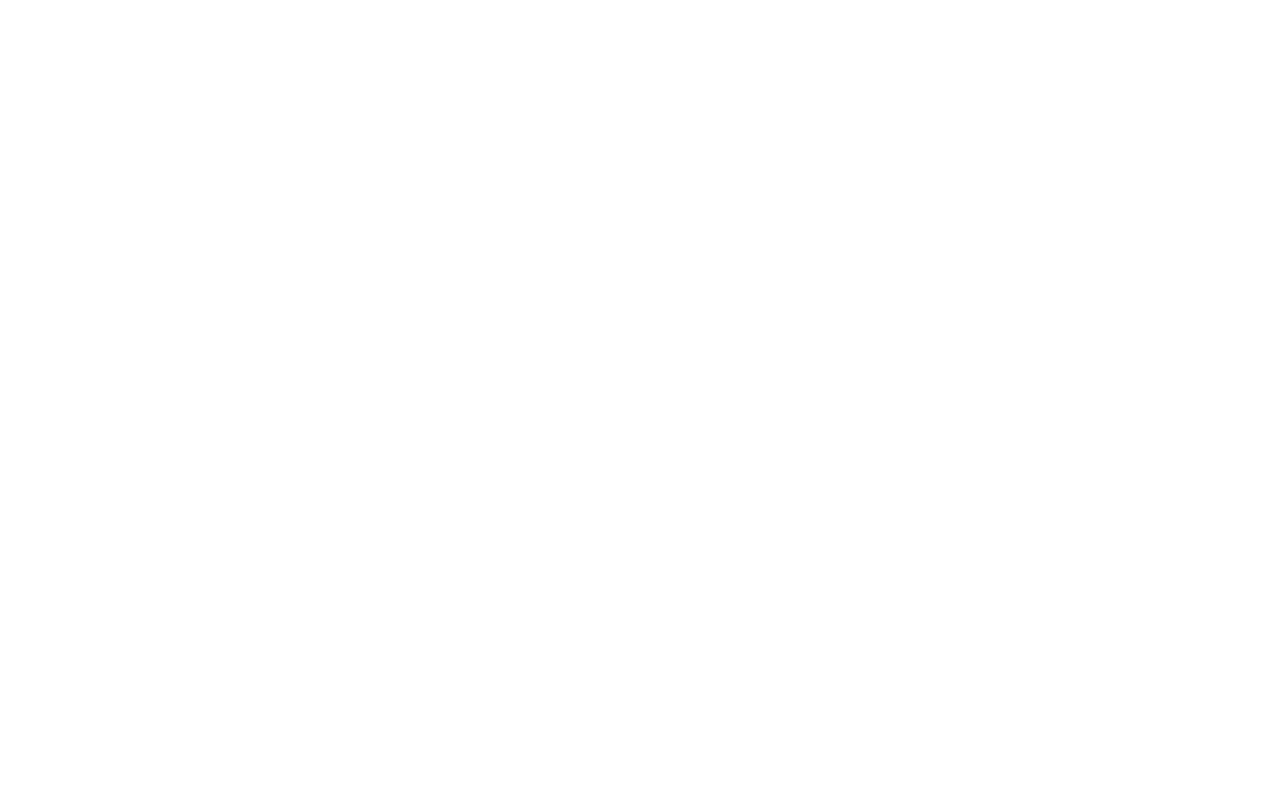
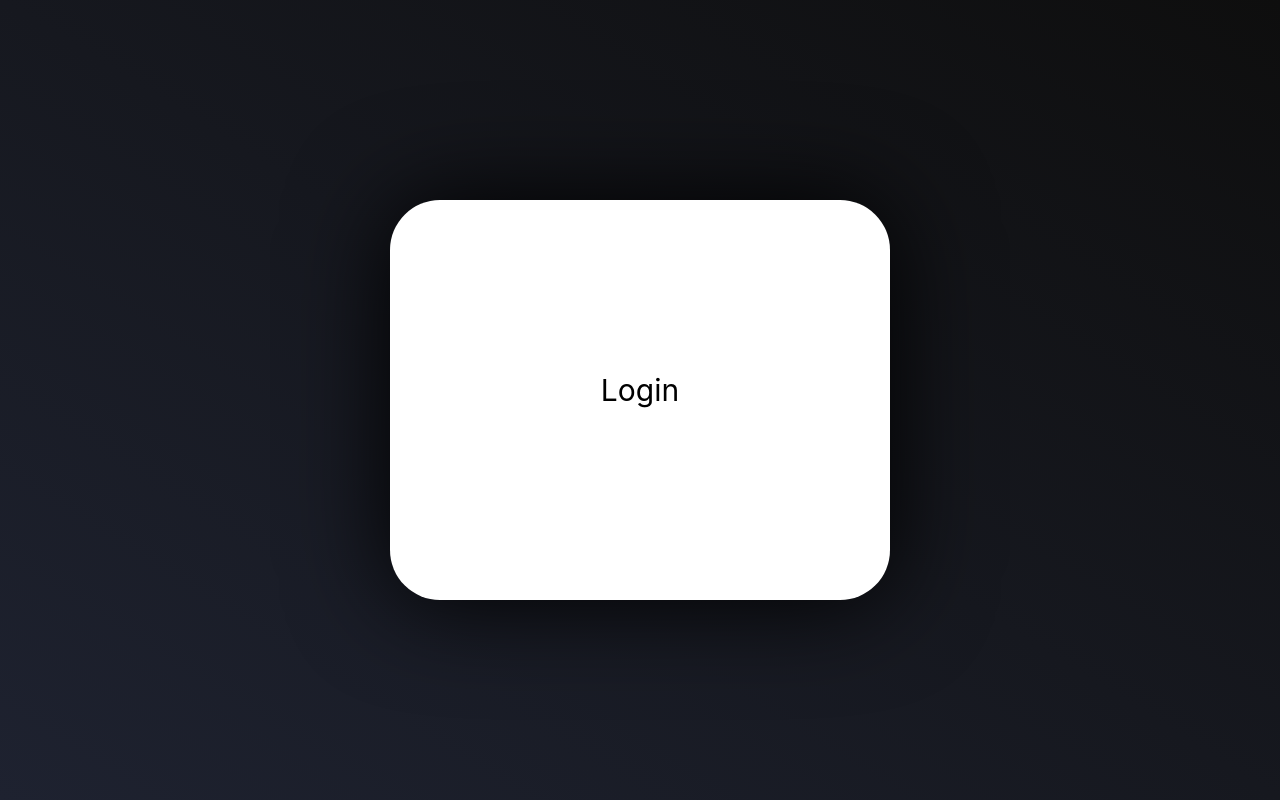
Before and after one commit to ehddus980/re-monito-server-backup, a React (Create React App) app: page / in a window 1280 px wide. Built offline with nearby package versions, Linux system fonts and the light colour scheme.

Commit message:
✅ Login boiler-plate

```diff
--- a/package.json
+++ b/package.json
@@ -7,8 +7,12 @@
     "@testing-library/react": "^12.0.0",
     "@testing-library/user-event": "^13.2.1",
     "react": "^17.0.2",
+    "react-bootstrap": "^2.1.1",
     "react-dom": "^17.0.2",
+    "react-modal": "^3.14.4",
+    "react-redux": "^7.2.6",
     "react-scripts": "5.0.0",
+    "styled-components": "^5.3.3",
     "web-vitals": "^2.1.0"
   },
   "scripts": {
--- a/src/App.js
+++ b/src/App.js
@@ -1,5 +1,11 @@
+import Login from "./components/Container/Login/LoginComponent";
+
 function App() {
-  return <></>;
+  return (
+    <>
+      <Login />
+    </>
+  );
 }
 
 export default App;
--- /dev/null
+++ b/src/components/Container/Login/LoginComponent.js
@@ -0,0 +1,21 @@
+import {
+  LoginBox,
+  LoginBoxTitle,
+  BackDiv,
+} from "../../Presenter/LoginPresenter";
+import LoginFormContent from "./LoginFormContent";
+
+const Login = () => {
+  return (
+    <>
+      <BackDiv>
+        <LoginBox>
+          <LoginBoxTitle>Login</LoginBoxTitle>
+          <LoginFormContent />
+        </LoginBox>
+      </BackDiv>
+    </>
+  );
+};
+
+export default Login;
--- /dev/null
+++ b/src/components/Container/Login/LoginFormContent.js
@@ -0,0 +1,5 @@
+const LoginFormContent = () => {
+  return <></>;
+};
+
+export default LoginFormContent;
--- /dev/null
+++ b/src/components/Presenter/LoginPresenter.js
@@ -0,0 +1,29 @@
+import styled from "styled-components";
+
+const BackDiv = styled.div`
+  display: flex;
+  align-items: center;
+  justify-content: center;
+  height: 100vh;
+  background: linear-gradient(to right top, #1e2230, #0e0e0e);
+`;
+
+const LoginBox = styled.div`
+  display: flex;
+  flex-direction: column;
+  align-items: center;
+  justify-content: center;
+
+  width: 500px;
+  height: 400px;
+  border-radius: 50px;
+  background-color: white;
+  box-shadow: 0px 0px 100px black;
+`;
+
+const LoginBoxTitle = styled.div`
+  font-size: 30px;
+  padding-bottom: 20px;
+`;
+
+export { BackDiv, LoginBox, LoginBoxTitle };
```
Also changed, not shown: 1 other file (tests, documents, lock files or other folders).
